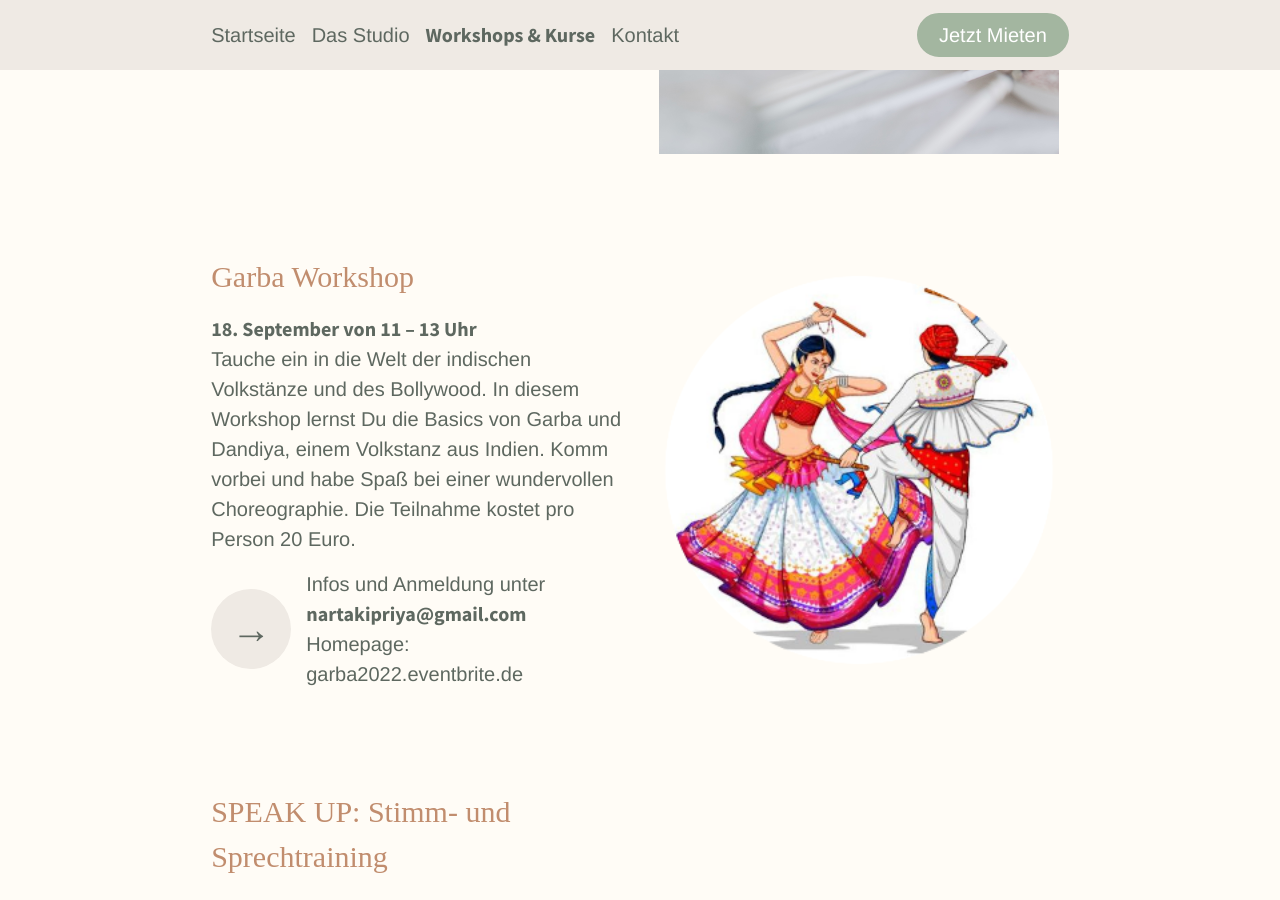
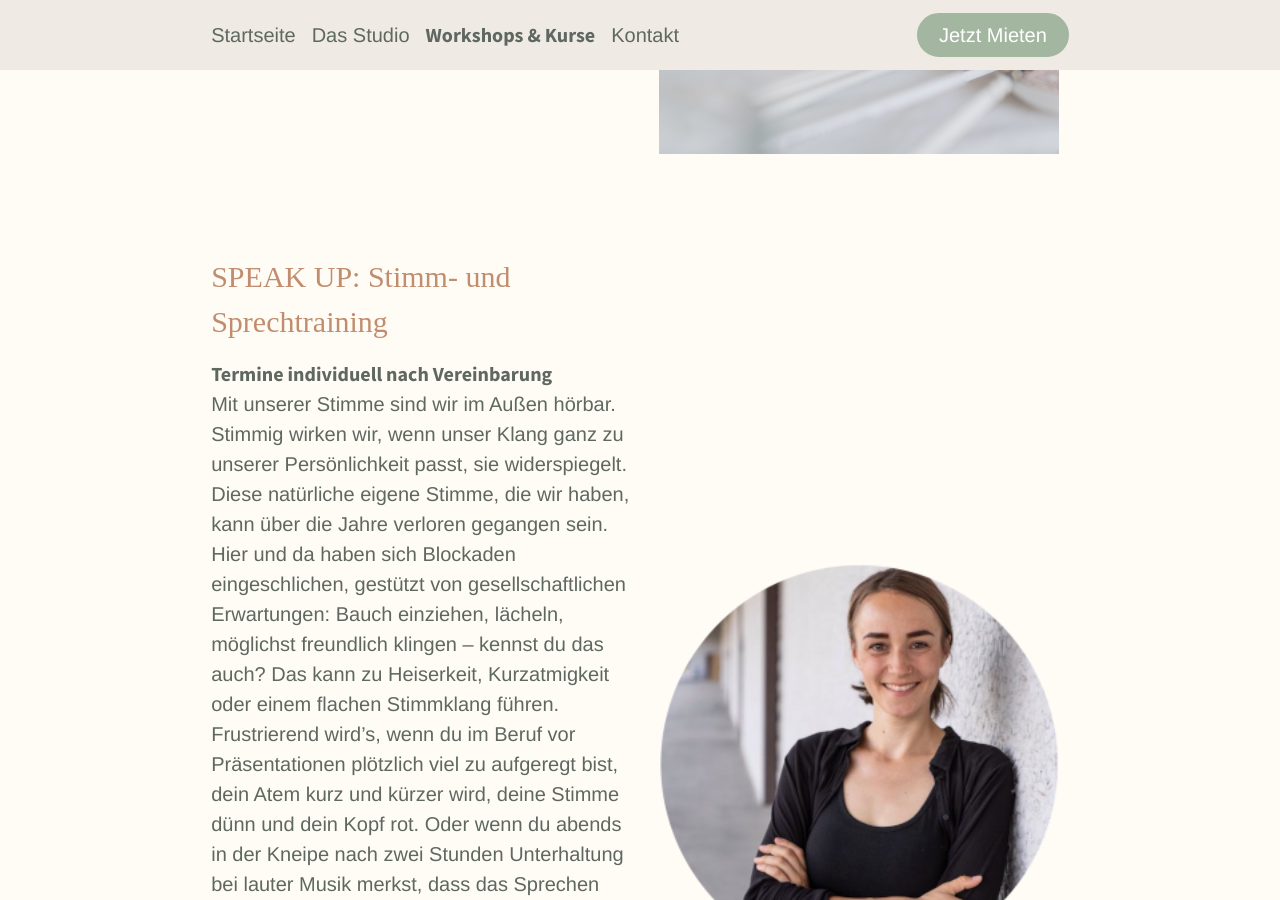
Before and after one commit to sonjafeitsch/meine-nische-website, a Jekyll site: the page built from kurse.html, in a window 1280 px wide and 900 px high, scrolled down 575 px. Built offline with Jekyll 4.4.1, drawn with Linux system fonts in a browser that asks for light colours; some web fonts are replaced.

Commit message:
update events

```diff
--- a/kurse.html
+++ b/kurse.html
@@ -4,12 +4,6 @@ title: Meine Nische | Kurse
 style: kurse.css
 permalink: kurse
 events:
-  - name: "Garba Workshop"
-    image: garba.png
-    time: 18. September von 11 – 13 Uhr
-    description: Tauche ein in die Welt der indischen Volkstänze und des Bollywood. In diesem Workshop lernst Du die Basics von Garba und Dandiya, einem Volkstanz aus Indien. Komm vorbei und habe Spaß bei einer wundervollen Choreographie. Die Teilnahme kostet pro Person 20 Euro.
-    address: nartakipriya@gmail.com
-    homepage: garba2022.eventbrite.de
   - name: "SPEAK UP: Stimm- und Sprechtraining"
     image: carolin.png
     time: Termine individuell nach Vereinbarung
```
